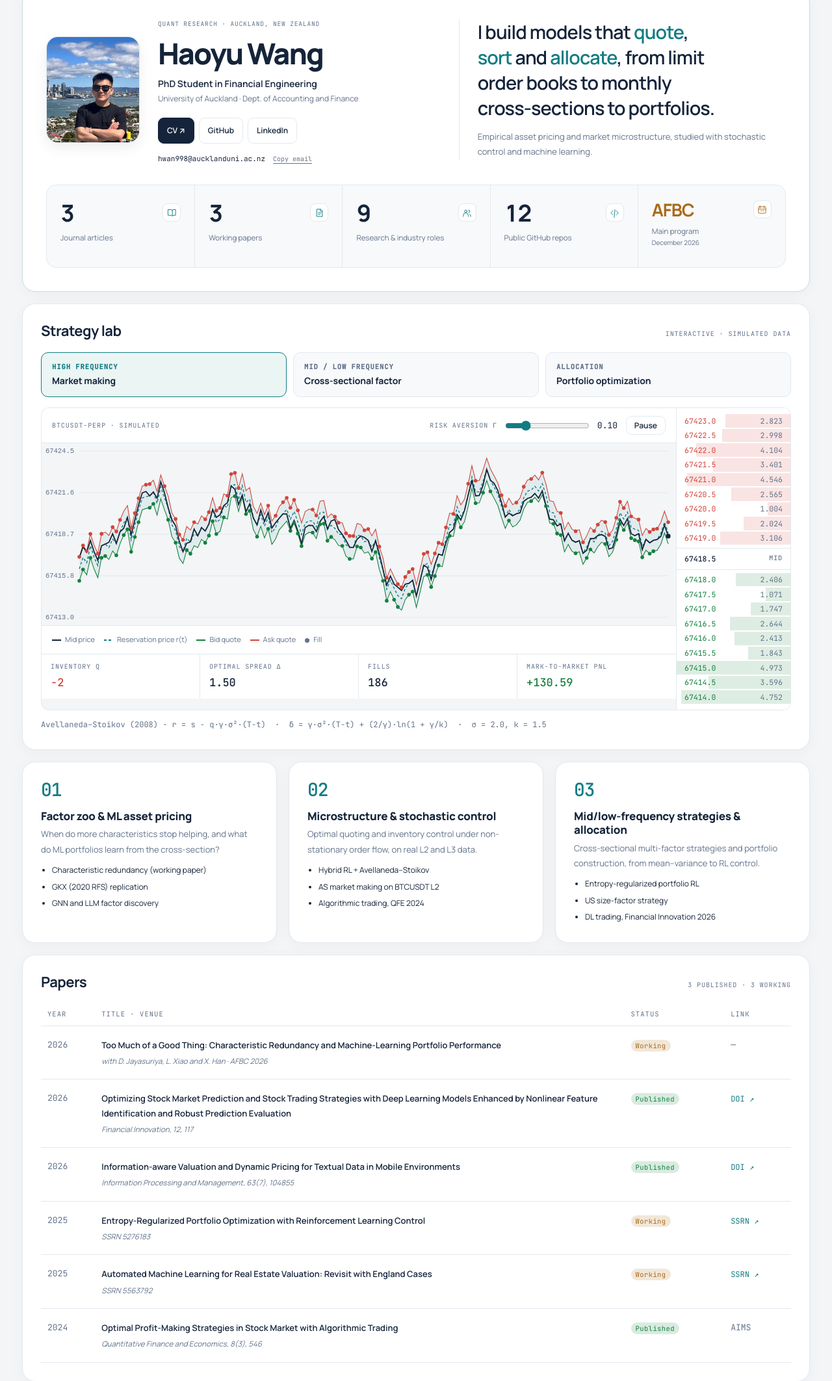
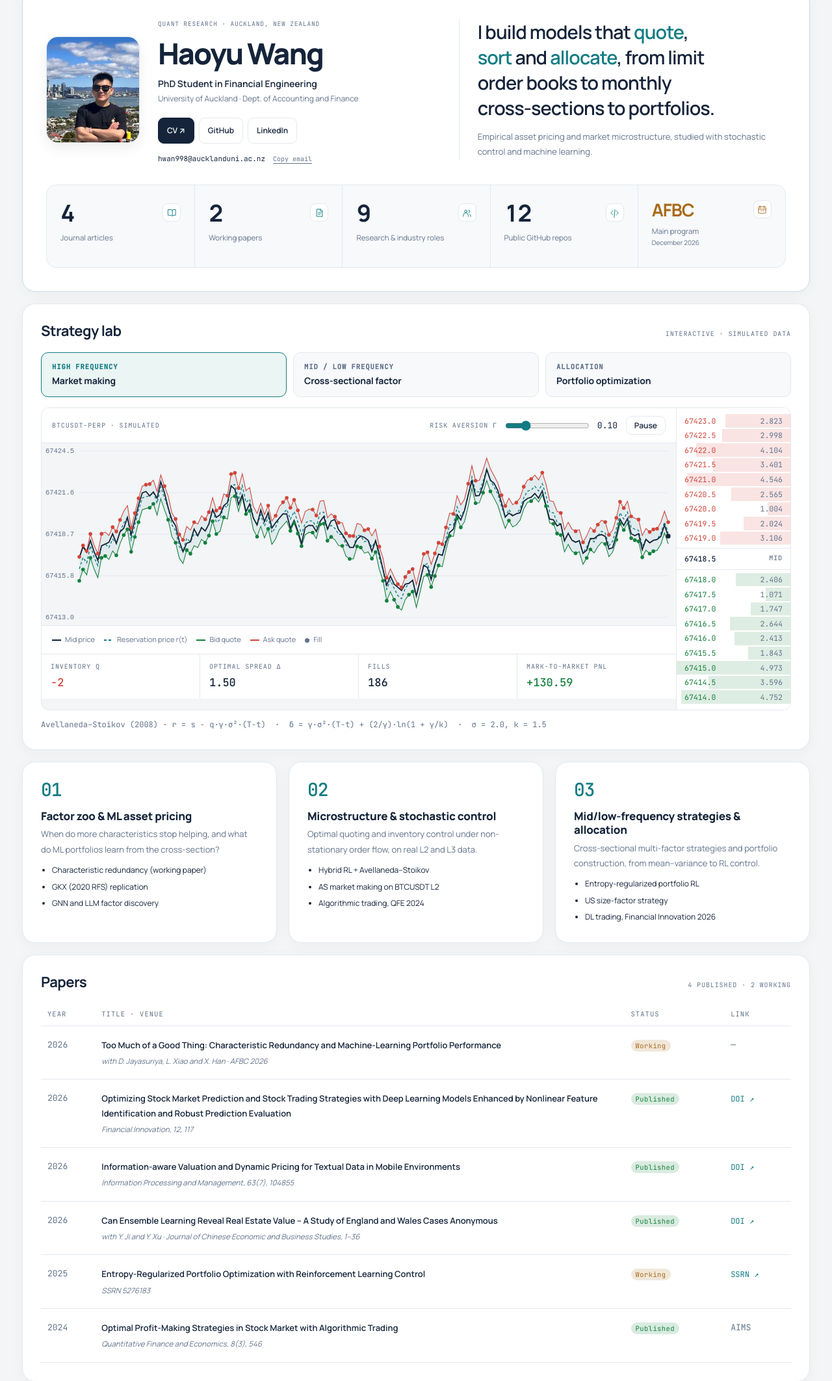
Before and after one commit to Haoyu-tech/haoyuwang.github.io, a plain HTML site: page index.html in a window 1280 px wide. Shown: the part 95-2220 px from the top of the page at 65% size. Drawn offline with Linux system fonts and the light colour scheme.

Commit message:
Update real estate paper: now published in JCEBS (2026)

```diff
--- a/index.html
+++ b/index.html
@@ -302,8 +302,8 @@ footer{padding:14px 3px;font-size:10px;border-top:1px solid var(--rule);margin-t
       </div>
     </div>
     <div class="kpis" aria-label="Research at a glance">
-<a class="kpi" href="#papers"><div class="kpi-top"><div class="v">3</div><span class="kpi-icon" aria-hidden="true"><svg viewBox="0 0 24 24"><path d="M3 4h7a3 3 0 0 1 3 3v13a4 4 0 0 0-3-2H3Z"/><path d="M13 7a3 3 0 0 1 3-3h5v14h-5a4 4 0 0 0-3 2"/></svg></span></div><div class="d">Journal articles</div></a>
-<a class="kpi" href="#papers"><div class="kpi-top"><div class="v">3</div><span class="kpi-icon" aria-hidden="true"><svg viewBox="0 0 24 24"><path d="M6 3h9l4 4v14H6Z"/><path d="M14 3v5h5M9 12h7M9 16h5"/></svg></span></div><div class="d">Working papers</div></a>
+<a class="kpi" href="#papers"><div class="kpi-top"><div class="v">4</div><span class="kpi-icon" aria-hidden="true"><svg viewBox="0 0 24 24"><path d="M3 4h7a3 3 0 0 1 3 3v13a4 4 0 0 0-3-2H3Z"/><path d="M13 7a3 3 0 0 1 3-3h5v14h-5a4 4 0 0 0-3 2"/></svg></span></div><div class="d">Journal articles</div></a>
+<a class="kpi" href="#papers"><div class="kpi-top"><div class="v">2</div><span class="kpi-icon" aria-hidden="true"><svg viewBox="0 0 24 24"><path d="M6 3h9l4 4v14H6Z"/><path d="M14 3v5h5M9 12h7M9 16h5"/></svg></span></div><div class="d">Working papers</div></a>
 <a class="kpi" href="#experience"><div class="kpi-top"><div class="v">9</div><span class="kpi-icon" aria-hidden="true"><svg viewBox="0 0 24 24"><circle cx="9" cy="8" r="3"/><path d="M3 21v-3a6 6 0 0 1 12 0v3M16 5a3 3 0 0 1 0 6M18 15a4 4 0 0 1 3 4v2"/></svg></span></div><div class="d">Research &amp; industry roles</div></a>
 <a class="kpi" href="https://github.com/Haoyu-tech?tab=repositories" target="_blank" rel="noopener"><div class="kpi-top"><div class="v">12</div><span class="kpi-icon" aria-hidden="true"><svg viewBox="0 0 24 24"><path d="m8 7-5 5 5 5m8-10 5 5-5 5m-3-13-2 20"/></svg></span></div><div class="d">Public GitHub repos</div></a>
 <a class="kpi kpi-event" href="#conference"><div class="kpi-top"><div class="v">AFBC</div><span class="kpi-icon" aria-hidden="true"><svg viewBox="0 0 24 24"><rect x="3" y="5" width="18" height="16" rx="2"/><path d="M7 3v5m10-5v5M3 11h18m-12 4h2m3 0h2"/></svg></span></div><div class="d">Main program <span>December 2026</span></div></a>
@@ -412,7 +412,7 @@ footer{padding:14px 3px;font-size:10px;border-top:1px solid var(--rule);margin-t
   <section class="t stream s4"><div class="no">03</div><h3>Mid/low-frequency strategies &amp; allocation</h3><p>Cross-sectional multi-factor strategies and portfolio construction, from mean–variance to RL control.</p><ul><li>Entropy-regularized portfolio RL</li><li>US size-factor strategy</li><li>DL trading, Financial Innovation 2026</li></ul></section>
 
   <section class="t s12" id="papers">
-    <div class="th"><h2>Papers</h2><span class="lbl">3 published · 3 working</span></div>
+    <div class="th"><h2>Papers</h2><span class="lbl">4 published · 2 working</span></div>
     <div class="tbl-wrap">
       <table class="hold">
         <thead><tr><th>Year</th><th>Title · Venue</th><th>Status</th><th>Link</th></tr></thead>
@@ -420,8 +420,8 @@ footer{padding:14px 3px;font-size:10px;border-top:1px solid var(--rule);margin-t
           <tr><td class="n">2026</td><td class="t">Too Much of a Good Thing: Characteristic Redundancy and Machine-Learning Portfolio Performance<span>with D. Jayasuriya, L. Xiao and X. Han · AFBC 2026</span></td><td><span class="pill w">Working</span></td><td class="n">—</td></tr>
           <tr><td class="n">2026</td><td class="t">Optimizing Stock Market Prediction and Stock Trading Strategies with Deep Learning Models Enhanced by Nonlinear Feature Identification and Robust Prediction Evaluation<span>Financial Innovation, 12, 117</span></td><td><span class="pill p">Published</span></td><td><a href="https://doi.org/10.1186/s40854-026-00929-6" target="_blank" rel="noopener">DOI ↗</a></td></tr>
           <tr><td class="n">2026</td><td class="t">Information-aware Valuation and Dynamic Pricing for Textual Data in Mobile Environments<span>Information Processing and Management, 63(7), 104855</span></td><td><span class="pill p">Published</span></td><td><a href="https://doi.org/10.1016/j.ipm.2026.104855" target="_blank" rel="noopener">DOI ↗</a></td></tr>
+          <tr><td class="n">2026</td><td class="t">Can Ensemble Learning Reveal Real Estate Value – A Study of England and Wales Cases Anonymous<span>with Y. Ji and Y. Xu · Journal of Chinese Economic and Business Studies, 1–36</span></td><td><span class="pill p">Published</span></td><td><a href="https://doi.org/10.1080/14765284.2026.2722767" target="_blank" rel="noopener">DOI ↗</a></td></tr>
           <tr><td class="n">2025</td><td class="t">Entropy-Regularized Portfolio Optimization with Reinforcement Learning Control<span>SSRN 5276183</span></td><td><span class="pill w">Working</span></td><td><a href="https://papers.ssrn.com/sol3/papers.cfm?abstract_id=5276183" target="_blank" rel="noopener">SSRN ↗</a></td></tr>
-          <tr><td class="n">2025</td><td class="t">Automated Machine Learning for Real Estate Valuation: Revisit with England Cases<span>SSRN 5563792</span></td><td><span class="pill w">Working</span></td><td><a href="https://papers.ssrn.com/sol3/papers.cfm?abstract_id=5563792" target="_blank" rel="noopener">SSRN ↗</a></td></tr>
           <tr><td class="n">2024</td><td class="t">Optimal Profit-Making Strategies in Stock Market with Algorithmic Trading<span>Quantitative Finance and Economics, 8(3), 546</span></td><td><span class="pill p">Published</span></td><td class="n">AIMS</td></tr>
         </tbody>
       </table>
```
Also changed, not shown: cv.html (+4 -4 lines).
